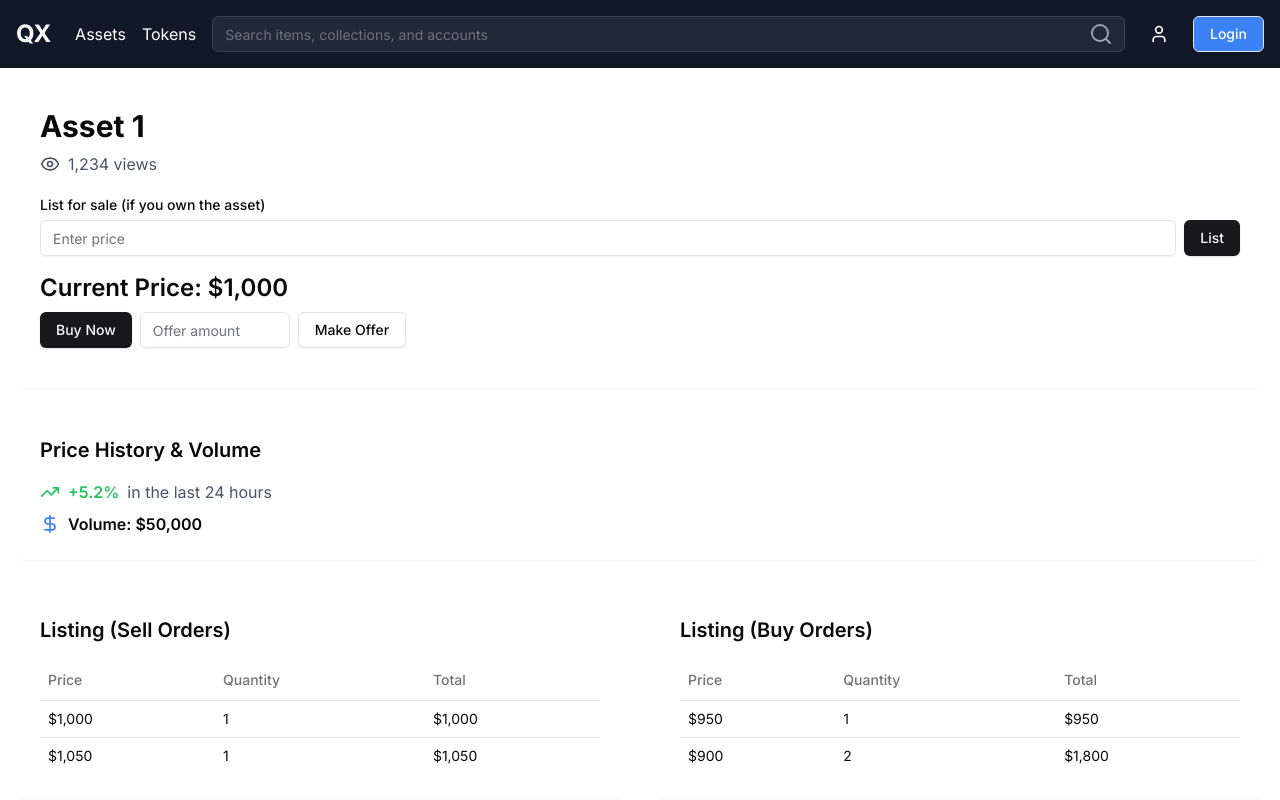
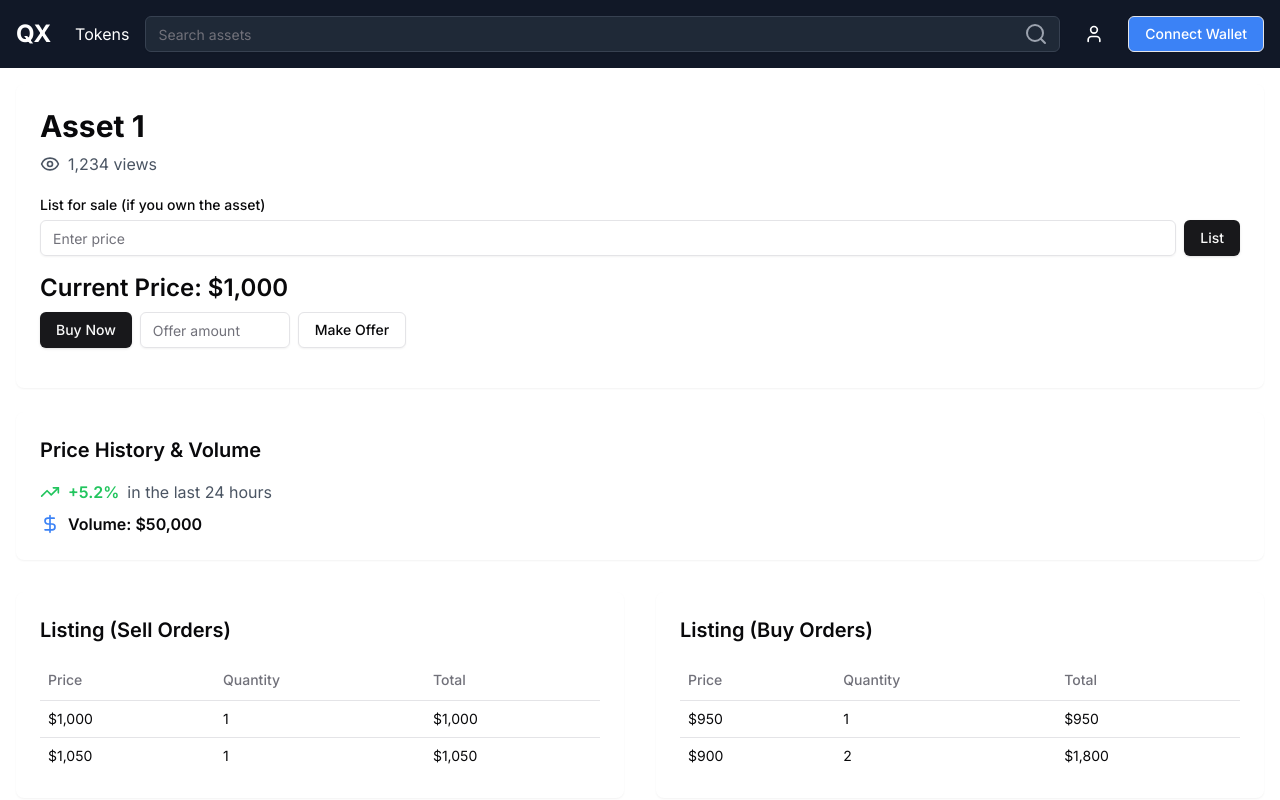
Before and after one commit to aleixordeig/qx-frontend, a Next.js app: page /asset/1 in a window 1280 px wide. Shown: the top 800 px of the page. Built offline with nearby package versions, Linux system fonts and the light colour scheme.

Commit message:
marketplace of assets

```diff
--- a/src/app/page.tsx
+++ b/src/app/page.tsx
@@ -17,6 +17,7 @@ export default function Component() {
       <Navigation />
       <div className="container mx-auto p-4">
         <main>
+          <h1 className="text-3xl font-bold mb-4">Marketplace of Asset</h1>
           <div className="flex items-center space-x-4 mb-8">
             <Select>
               <SelectTrigger className="w-[180px]">
--- a/src/components/navigation.tsx
+++ b/src/components/navigation.tsx
@@ -13,9 +13,6 @@ export default function Navigation() {
             QX
           </Link>
           <div className="hidden md:flex space-x-4">
-            <Link href="/assets" className="hover:text-gray-300 transition-colors">
-              Assets
-            </Link>
             <Link href="/tokens" className="hover:text-gray-300 transition-colors">
               Tokens
             </Link>
@@ -27,7 +24,7 @@ export default function Navigation() {
           <div className="relative">
             <Input
               type="search"
-              placeholder="Search items, collections, and accounts"
+              placeholder="Search assets"
               className="w-full bg-gray-800 text-white border-gray-700 focus:border-gray-600"
             />
             <Search className="absolute right-3 top-1/2 transform -translate-y-1/2 text-gray-400" />
@@ -40,7 +37,7 @@ export default function Navigation() {
             <User className="h-5 w-5" />
           </Button>
           <Button variant="outline" className="hidden md:inline-flex bg-blue-500 text-white">
-            Login
+            Connect Wallet
           </Button>
         </div>
       </div>
```
